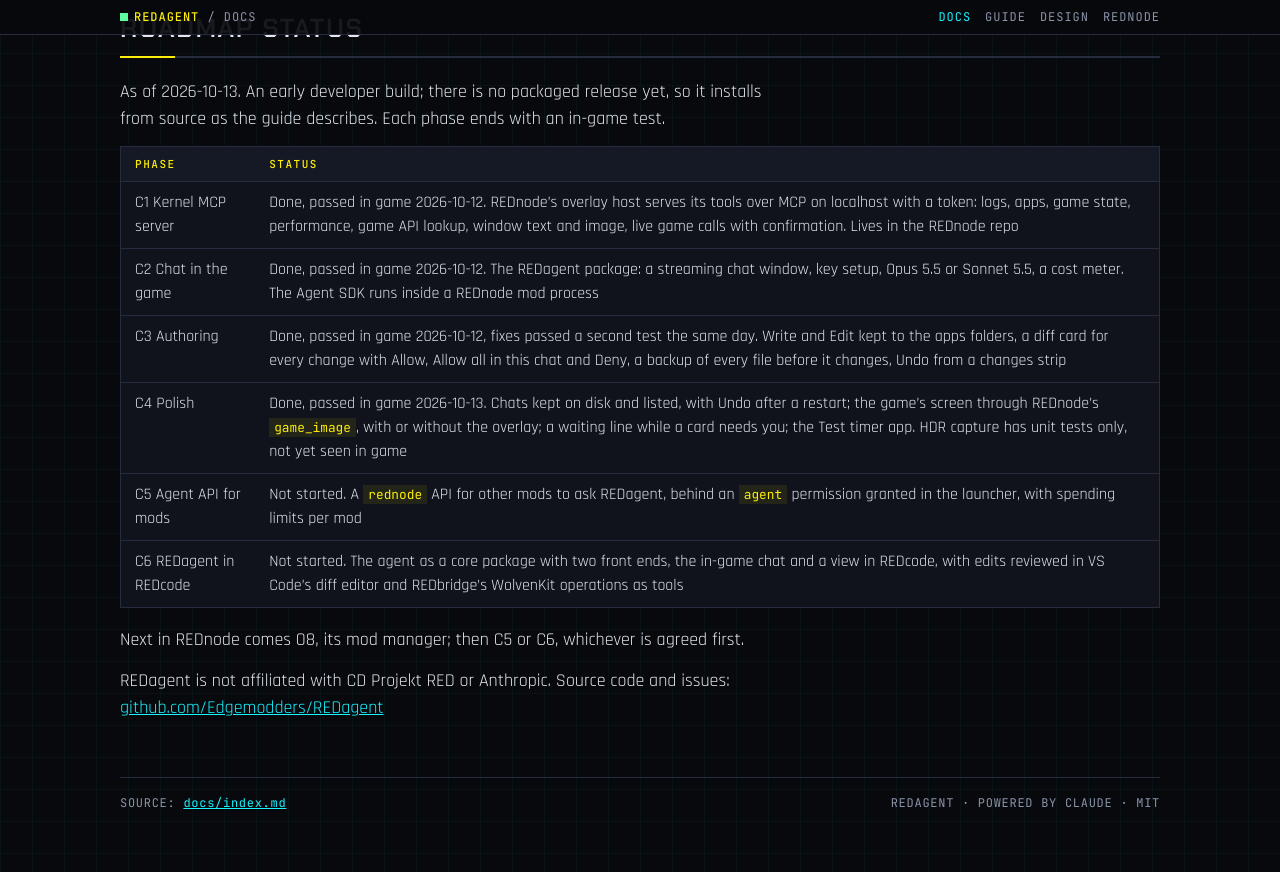
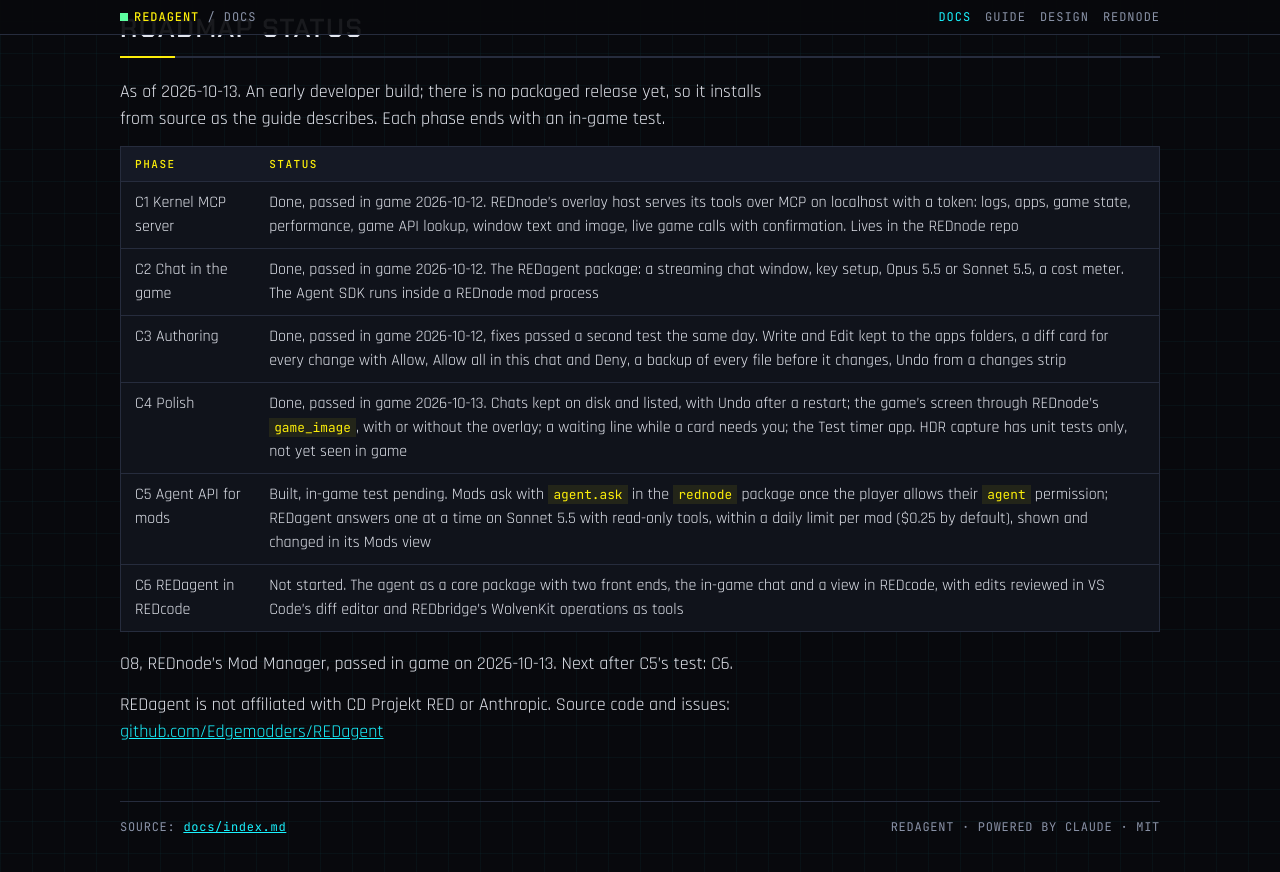
Before and after one commit to Edgemodders/REDagent, a Jekyll site: the page built from docs/index.md, in a window 1280 px wide and 900 px high, scrolled down 555 px. Shown: the top 872 px of the window. Built offline with Jekyll 4.4.1, drawn with Linux system fonts in a browser that asks for light colours; our own code applies the rules of GitHub Pages for plain Markdown files.

Commit message:
Index: C5 built, in-game test pending
Co-Authored-By: Claude Opus 5.5 <noreply@anthropic.com>

```diff
--- a/docs/index.md
+++ b/docs/index.md
@@ -18,9 +18,9 @@ As of 2026-10-13. An early developer build; there is no packaged release yet, so
 | C2 Chat in the game | Done, passed in game 2026-10-12. The REDagent package: a streaming chat window, key setup, Opus 5.5 or Sonnet 5.5, a cost meter. The Agent SDK runs inside a REDnode mod process |
 | C3 Authoring | Done, passed in game 2026-10-12, fixes passed a second test the same day. Write and Edit kept to the apps folders, a diff card for every change with Allow, Allow all in this chat and Deny, a backup of every file before it changes, Undo from a changes strip |
 | C4 Polish | Done, passed in game 2026-10-13. Chats kept on disk and listed, with Undo after a restart; the game's screen through REDnode's `game_image`, with or without the overlay; a waiting line while a card needs you; the Test timer app. HDR capture has unit tests only, not yet seen in game |
-| C5 Agent API for mods | Not started. A `rednode` API for other mods to ask REDagent, behind an `agent` permission granted in the launcher, with spending limits per mod |
+| C5 Agent API for mods | Built, in-game test pending. Mods ask with `agent.ask` in the `rednode` package once the player allows their `agent` permission; REDagent answers one at a time on Sonnet 5.5 with read-only tools, within a daily limit per mod ($0.25 by default), shown and changed in its Mods view |
 | C6 REDagent in REDcode | Not started. The agent as a core package with two front ends, the in-game chat and a view in REDcode, with edits reviewed in VS Code's diff editor and REDbridge's WolvenKit operations as tools |
 
-Next in REDnode comes O8, its mod manager; then C5 or C6, whichever is agreed first.
+O8, REDnode's Mod Manager, passed in game on 2026-10-13. Next after C5's test: C6.
 
 REDagent is not affiliated with CD Projekt RED or Anthropic. Source code and issues: [github.com/Edgemodders/REDagent](https://github.com/Edgemodders/REDagent)
```
